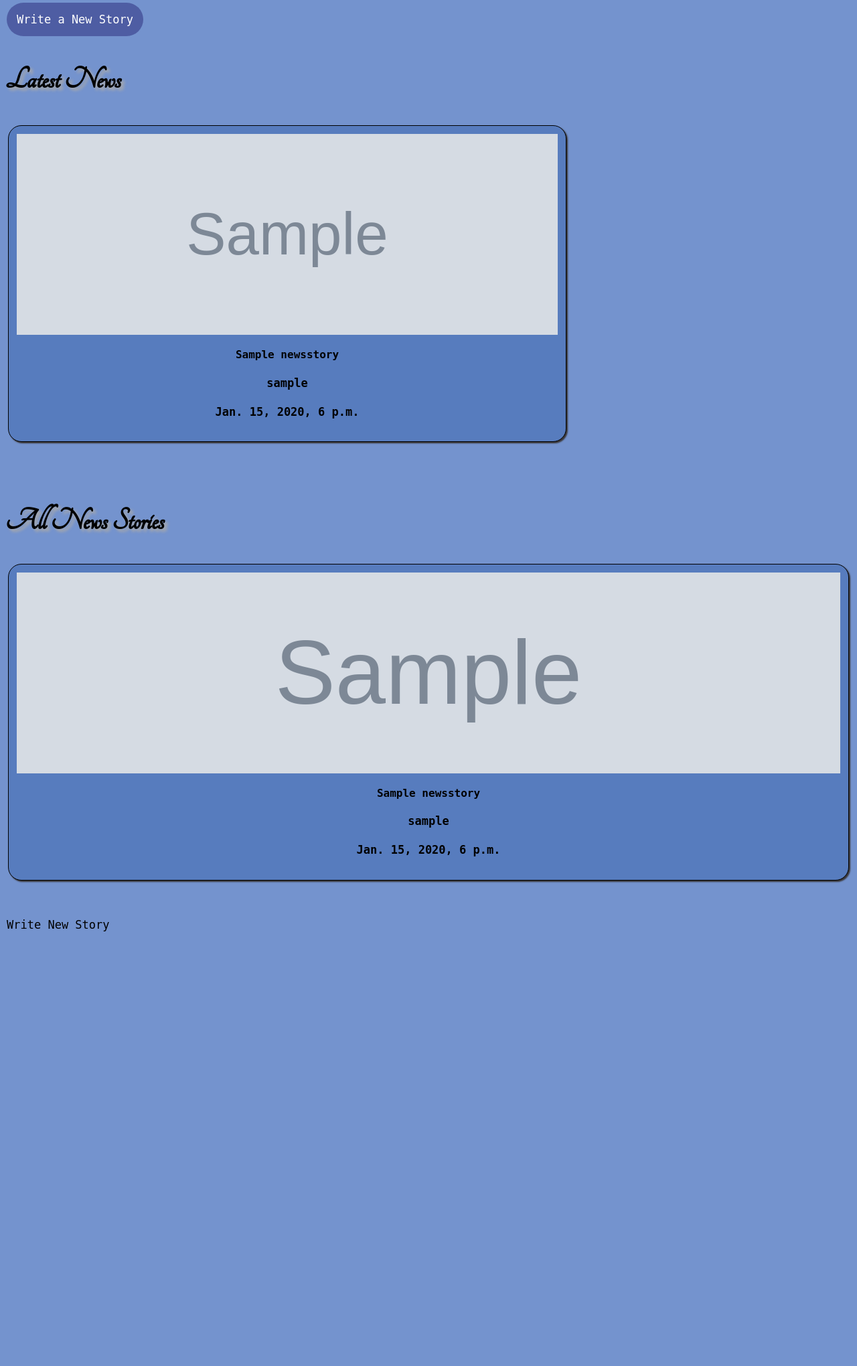
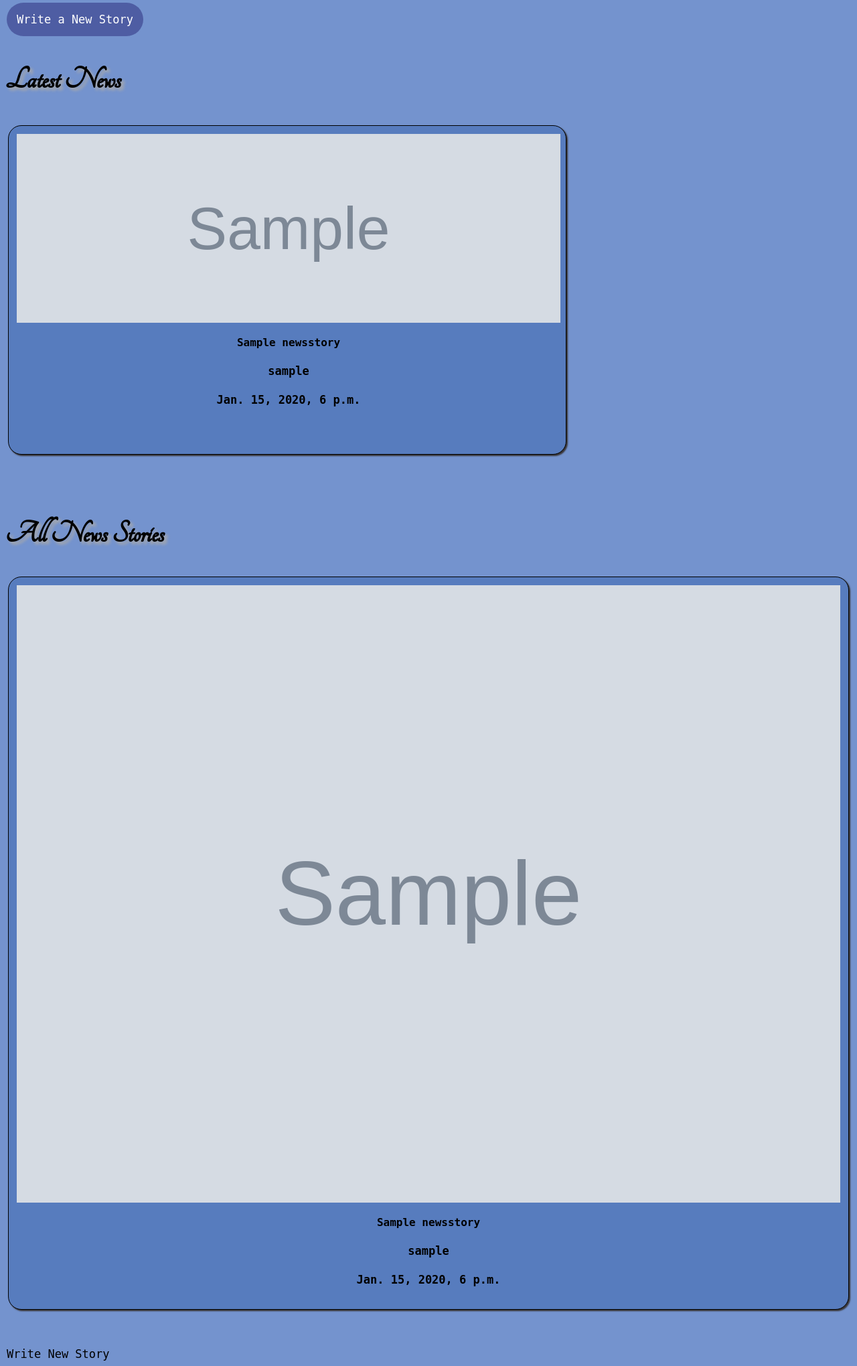
Before and after one commit to SheCodesAus/she-codes-django-news-project-Phoenix-JSW, a Django app: page /news/ in a window 1280 px wide. Shown: the part 490-2530 px from the top of the page at 67% size. Before the commit the page ends 1881 px from the top, so only its background shows below. Run offline with Django 4.2, Linux system fonts and the light colour scheme; tables that the repository leaves empty hold one stand-in row (values such as "Sample post"); grey boxes marked "Sample" are stand-in pictures; parts of the project's set-up code (start-up, migrations or seed data) failed here and were passed over; some web fonts are replaced.

Commit message:
changed filename

```diff
--- a/she_codes_news/news/static/news/styles.css
+++ b/she_codes_news/news/static/news/styles.css
@@ -16,7 +16,7 @@
 
 .story-card img {
     width: 100%;
-    height: 300px;
+    height: 100%;
     object-fit: cover;
 }
 
@@ -44,7 +44,11 @@
 #story-card-4 {
     grid-area: right-3;
 }
-
+#story-card-1 a {
+    width: 100%;
+    height: 60%;
+    object-fit: cover;
+}
 #story-card-2 a,
 #story-card-3 a,
 #story-card-4 a {
@@ -79,7 +83,6 @@
     grid-gap: 10px;
     grid-auto-flow: column;
     grid-template-columns: 186px 186px 186px 186px;
-
 }
 
 #all-stories .story-card {
--- a/she_codes_news/news/templates/news/category_detail.html
+++ b/she_codes_news/news/templates/news/category_detail.html
@@ -11,7 +11,7 @@
     <h2 class="section-lead">{{ category.name }} Category</h2>
     <div id="all-stories">
     {% if category.stories.all %}
-        {% for story in category.stories.all %}
+    {% for story in category.stories.all %}
     <div class="story-card" id="story-card-{{ position }}">
         <a href="{% url 'news:story' story.slug %}">
             <img src="{{ story.image }}" alt="{{ story.title }}">
--- a/she_codes_news/static/styles.css
+++ b/she_codes_news/static/styles.css
@@ -179,7 +179,7 @@ form p {
 }
 
 .form-image {
-    min-height: 100vh;
+    min-height: 100%;
 }
 
 .form-bg-image {
--- a/she_codes_news/users/views.py
+++ b/she_codes_news/users/views.py
@@ -23,7 +23,7 @@ def createAccount(request):
             return redirect('login')
     else:
         form = CustomUserCreationForm()
-    return render(request, 'users/CreateAccount.html', {'form': form})
+    return render(request, 'users/createAccount.html', {'form': form})
 
 class AuthorView(generic.DetailView):
     model = CustomUser
```
